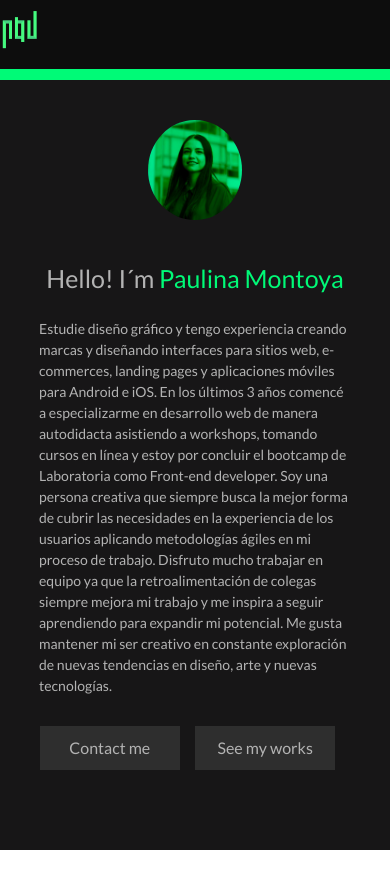
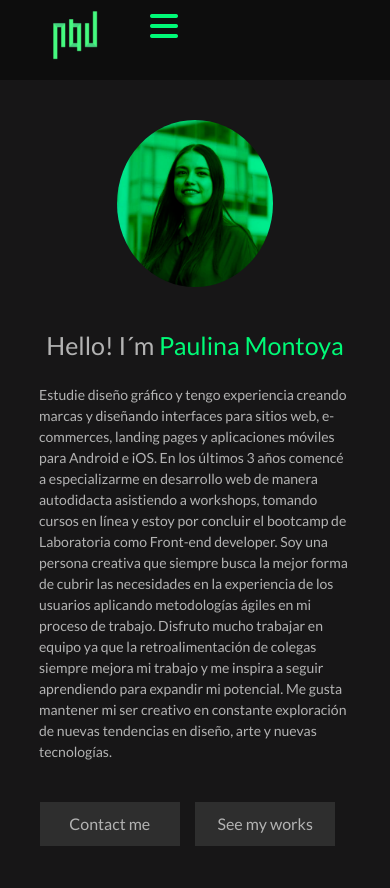
Before and after one commit to PaulinaMontoya/PortafolioPaulinaMontoya, a React (Create React App) app: page /about in a window 390 px wide. Shown: the top 888 px of the page. Before the commit the page ends 850 px from the top, so only its background shows below. Built offline with nearby package versions, Linux system fonts and the light colour scheme.

Commit message:
I did responsive the menu and about component

```diff
--- a/src/components/Menu.js
+++ b/src/components/Menu.js
@@ -10,32 +10,35 @@ class Menu extends Component {
     height: '250px'
   }
 
-
-  constructor(props){
+  constructor(props) {
     super(props);
-
     this.state = {
-      openMenuMobile:false
+      openMenuMobile: false
     };
   }
 
   render() {
     return (
-      <div className="cointenerMenu" style={(this.state.openMenuMobile)? this.styleMobile : {} }>
+      <div className="cointenerMenu" style={(this.state.openMenuMobile) ? this.styleMobile : {}}>
 
-        <img src={logo} alt="" className="logoMenu" onClick={ () => {
-          this.setState({openMenuMobile: !this.state.openMenuMobile})
-        }} ></img>
+        <div className="containerLogoBurger">
+          <Link to="/">
+            <img src={logo} alt="paulinamontoya.com" className="logoMenu" ></img>
+          </Link>
+          <i class="fas fa-bars fa-2x" onClick={() => {
+            this.setState({ openMenuMobile: !this.state.openMenuMobile })
+          }} ></i>
+        </div>
 
         <div className="cointenerButtons">
           <Link to="/about">
-          <p className="buttonMenu">About me</p>
+            <p className="buttonMenu">About me</p>
           </Link>
           <Link to="/works">
-          <p className="buttonMenu">Works</p>
+            <p className="buttonMenu">Works</p>
           </Link>
           <Link to="/contact">
-          <p className="buttonMenu">Contact me</p>
+            <p className="buttonMenu">Contact me</p>
           </Link>
         </div>
       </div>
--- a/src/styles/about.css
+++ b/src/styles/about.css
@@ -14,11 +14,11 @@
   justify-content: center;
   width: 80%;
 }
-.photoPau{
+.photoPau {
   border-radius: 50%;
   width: 30%;
   margin: 0 auto;
-    padding: 40px 0 40px 0 ;
+  padding: 40px 0 40px 0;
 }
 .titleAbout {
   font-family: "Lato";
@@ -31,44 +31,78 @@
   font-family: "Lato";
   font-size: 16px;
   text-align: left;
-  padding: 0 0 30px 0;
+  padding: 0 0 40px 0;
 }
-.buttonAboutContact{
+.buttonAboutContact {
   margin: 0 5px 80px 0;
   padding: 10px;
   background: #2e2e2e;
-    color: #B3B3B3;
-    width: 30%;
+  color: #b3b3b3;
+  width: 40%;
 }
 
-.buttonAboutContact:hover{
-    background-image: linear-gradient(transparent 70%, #00FA77 0%);
-    background-position: left 30%;
-    transition: all 0.75s linear;
+.buttonAboutContact:hover {
+  color: #00fa77;
+
 }
 
-@media only screen and (max-width : 650px) {
-  .cointenerAbout{
+@media only screen and (max-width: 900px) {
+  .cointenerTextAbout {
+    grid-template-columns: repeat(1, 80%);
+  }
+}
 
+@media only screen and (max-width: 780px) {
+  .titleAbout {
+    font-size: 25px;
+  }
+  .photoPau {
+    width: 50%;
+  }
+  .aboutMe {
+    font-size: 14px;
+  }
+  .cointenerTextAbout {
+    grid-template-columns: repeat(1, 80%);
+  }
+}
+
+@media only screen and (max-width: 650px) {
+  .cointenerAbout {
     display: inline-block;
     height: auto;
   }
-  .cointenerTextAbout{
+  .cointenerTextAbout {
     display: absolute;
     width: 100%;
     grid-template-columns: repeat(1, 80%);
   }
+  .photoPau {
+    width: 50%;
+  }
   .titleAbout {
     font-size: 25px;
   }
-  .aboutMe {
-    font-size: 14px;
-  }
-  .buttonAboutContact{
+
+  .buttonAboutContact {
     margin: 0 15px 80px 0;
     padding: 10px;
     background: #2e2e2e;
-    color: #B3B3B3;
+    color: #b3b3b3;
     width: 45%;
   }
+  @media only screen and (max-width: 370px) {
+    .buttonAboutContact {
+      width: 100%;
+      margin: 0 5px 20px 0;
     }
+    .titleAbout {
+      font-size: 23px;
+    }
+  }
+  @media only screen and (max-width: 370px) {
+    .titleAbout {
+      font-size: 23px;
+    }
+  }
+}
--- a/src/styles/card.css
+++ b/src/styles/card.css
@@ -60,7 +60,7 @@
 }
 
 .buttonProyect:hover{
-    background-image: linear-gradient(transparent 70%, #00FA77 0%);
+    color: #00FA77;
     background-position: left 30%;
     transition: all 0.75s linear;
 }
--- a/src/styles/menu.css
+++ b/src/styles/menu.css
@@ -1,109 +1,102 @@
-@import url('https://fonts.googleapis.com/css?family=Lato:300,400,700,900&display=swap');
+@import url("https://fonts.googleapis.com/css?family=Lato:300,400,700,900&display=swap");
 
+.cointenerMenu {
+  background: #0d0d0d;
+  width: 20%;
+  padding: 50px 20px 20px 20px;
+  margin: 0 auto;
 
-.cointenerMenu{
-    background: #0D0D0D;
-    width: 20%;
-    text-align: center;
-    padding: 50px 20px 20px 20px;
-    height: auto;
- /*   box-shadow: 5px 0px black;  */
 }
-.logoMenu{
+.logoMenu {
   width: 40%;
   margin: auto;
+  padding-bottom: 35px;
 }
-.cointenerButtons{
+.fa-bars {
+  display: none;
+}
+.cointenerButtons {
   text-decoration: none;
 }
-.buttonMenu{
-    color: #B3B3B3;
-    margin:50px 0 0 80px ;
+.buttonMenu {
+  color: #b3b3b3;
+  margin: auto;
+ /* margin: 50px 0 0 80px;  */
   font-family: "Lato";
   font-size: 18px;
-    text-align: left;
+  text-align: center;
   width: 50%;
   cursor: pointer;
+  padding-bottom: 35px;
+}
+.buttonMenu:hover {
+  color: #00fa77;
 }
 
-.buttonMenu:hover{
-    background-image: linear-gradient(transparent 70%, #00FA77 0%);
-    background-position: left 30%;
-    transition: all 0.75s linear;
+@media only screen and (max-width: 1110px) {
+  .buttonMenu {
+    color: #b3b3b3;
+    margin: auto;
+    /* margin: 50px 0 0 80px; */
+    font-family: "Lato";
+    font-size: 18px;
+    text-align: center;
+    width: 100%;
+    cursor: pointer;
 }
-
-@media only screen and (max-width : 1000px) {
-
-    .buttonMenu{
-    margin:50px 0 0 20px;
-    font-size: 16px;
-    width: 100%;
-    }
-    .buttonMenu:hover{
-    width: 70%;
-    background-image: linear-gradient(transparent 80%, #00FA77 0%);
-    background-position: left 10%;
-    transition: all 0.30s linear;
+.logoMenu {
+  width: 60%;
+  padding-bottom: 15px;
 }
 }
 
-@media only screen and (max-width : 992px) {
-
-    .buttonMenu{
-    margin:50px 0 0 30px;
-    font-size: 16px;
-    width: 100%;
+@media only screen and (max-width: 992px) {
+  .logoMenu {
+    width: 65%;
+    padding-bottom: 15px;
   }
 }
 
-@media only screen and (max-width : 768px) {
+@media only screen and (max-width: 768px) {
 
-    .buttonMenu{
-    margin:50px 0 0 30px;
-    font-size: 16px;
-    width: 100%;
+  .logoMenu {
+    width: 50%;
   }
-    .buttonMenu:hover{
-    width: 80%;
-    background-image: linear-gradient(transparent 80%, #00FA77 0%);
-    background-position: left 10%;
-    transition: all 0.30s linear;
-    }
-    .logoMenu{
-    width: 50%;
-    margin: auto;
-    }
-    .cointenerMenu{
+  .cointenerMenu {
     width: 30%;
   }
 }
 
-@media only screen and (max-width : 650px) {
-    .cointenerMenu{
+@media only screen and (max-width: 650px) {
+  .cointenerMenu {
     height: 80px;
     width: 100%;
     padding: 10px 0;
-        margin: 0;
     overflow: hidden;
   }
-    .logoMenu{
-        width: 10%;
-        margin: 0;
+  .containerLogoBurger {
+    display: flex;
+  }
+  .logoMenu {
+    width: 33%;
     padding: 0;
   }
-        .cointenerButtons{
-            background: #00FA77;
-            margin: 0;
-            height: auto ;
+  .cointenerButtons {
+    background: #00fa77;
+    height: auto;
     padding: 15px;
   }
-        .buttonMenu{
-            color: #0D0D0D;
-            margin: 13px 0;
+  .buttonMenu {
+    color: #0d0d0d;
     font-family: "Lato";
     font-size: 16px;
-            display:flex;
     width: 100%;
-            cursor: pointer;
+    cursor  : pointer;
+  }
+  .fa-bars {
+    display: inline-block;
+    color: #00fa77;
+    text-align: right;
+
   }
 }
```
Lines whose indentation alone changed are shown as unchanged.
